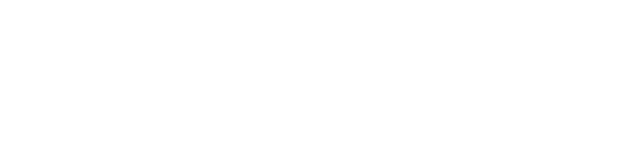
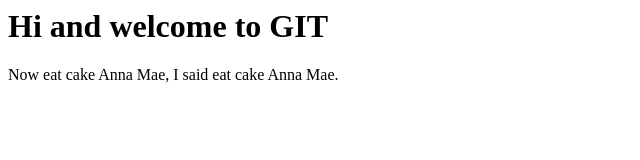
Before and after one commit to AriVarsi-Lean/First, a plain HTML site: page index.html in a window 1280 px wide. Shown: the whole page, without its empty margins (0-640 px from the left). Drawn offline with Linux system fonts and the light colour scheme.

```diff
--- a/index.html
+++ b/index.html
@@ -1,7 +1,10 @@
 <html>
 	<head>
+		<title>My first Git. Varsi</title>
 	</head>
 	<body>
+		<h1>Hi and welcome to GIT</h1>
+		<p>Now eat cake Anna Mae, I said eat cake Anna Mae.</p>
 	</body>
 
 </html>
```
